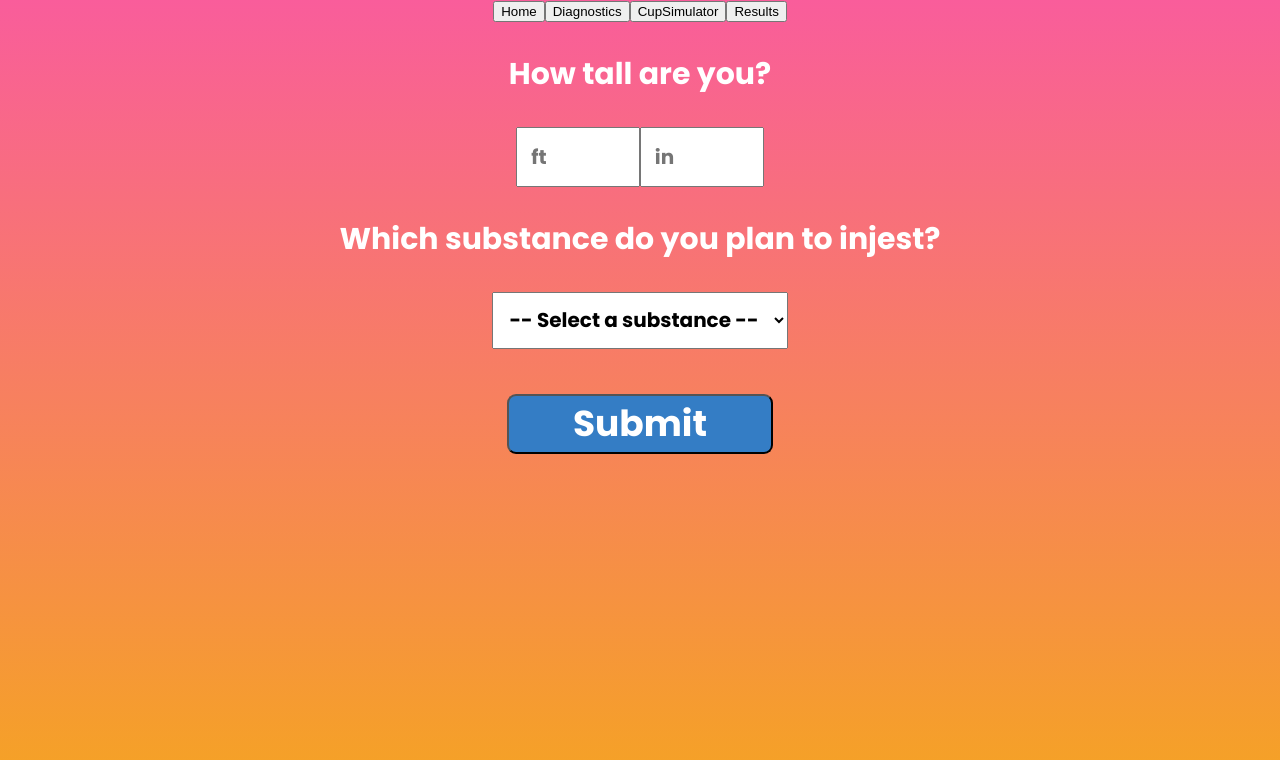
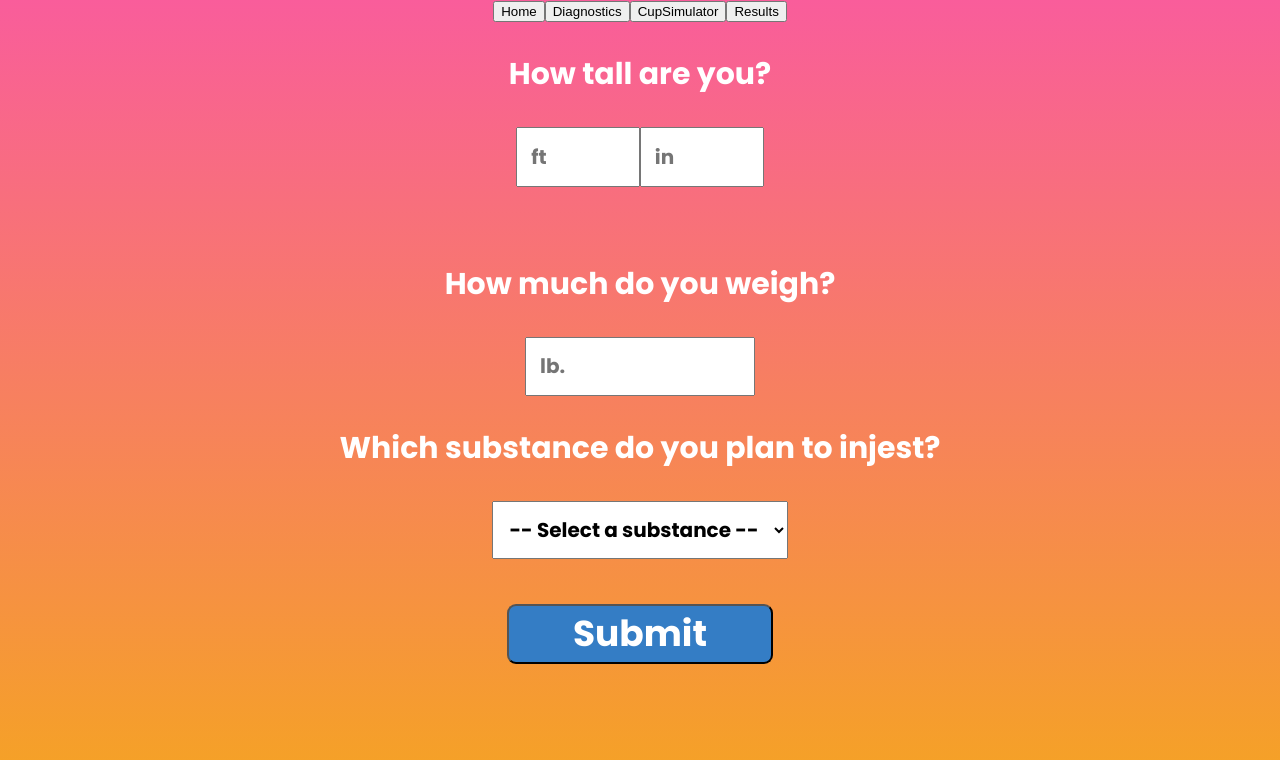
Before and after one commit to alexlwn123/guzzler, a React (Create React App) app: page /diagnostics in a window 1280 px wide. Shown: the top 760 px of the page. Built offline with nearby package versions, Linux system fonts and the light colour scheme; a small style sheet from the web is missing.

Commit message:
Fixed button

```diff
--- a/src/App.css
+++ b/src/App.css
@@ -162,6 +162,12 @@
     font-size: 20px;
 }
 
+.weight {
+    padding: 1%;
+    font-family: "Poppins";
+    font-size: 20px;
+    width: 200px;
+}
 .substance {
     padding: 1%;
     font-family: "Poppins";
--- a/src/App.js
+++ b/src/App.js
@@ -40,7 +40,6 @@ function App() {
         <Route exact path="/simulator"> <Simulator material={material} /> </Route>
         <Route exact path="/results"> <Results material={material} /></Route>
         <Route exact path="/" component={LandingScreen} />
-
       </Switch>
     </div>
   );
--- a/src/Components/Q1.js
+++ b/src/Components/Q1.js
@@ -2,7 +2,7 @@ import React from 'react';
 import { Route, Link } from "react-router-dom";
 
 function Diagnostics(props) {
-  const { heightFt, heightIn, material, amount } = props.data;
+  const { weight, heightFt, heightIn, material, amount } = props.data;
 
   function onSubmit() {
 
@@ -36,6 +36,22 @@ function Diagnostics(props) {
           required
         />
 
+        <br />
+        <br />
+
+        <p>How much do you weigh?</p>
+        <input
+          type = "number"
+          min = "0"
+          max = "300"
+          name="weight"
+          className="weight"
+          placeholder="lb."
+          value={weight}
+          onChange={props.handler}
+          required
+        />
+
 
         <p>Which substance do you plan to injest?</p>
         <select
--- a/src/Components/Results.js
+++ b/src/Components/Results.js
@@ -1,4 +1,5 @@
 import React, { useEffect } from 'react';
+import { Link } from "react-router-dom";
 import stop from "../res/stopsign.png";
 
 
@@ -15,11 +16,13 @@ function Results(props) {
 
   return (
     <div>
-          <img src={stop} className="stop" style={{"top": "20px", "position": "relative"}} alt="STOP!" />
+      <img src={stop} className="stop" style={{"top": "20px", "position": "relative"}} alt="STOP!" />
       <p style={{"fontSize": "50px", "color": "white", "fontFamily":"Poppins"}}><b>Never Drink {material}!!</b></p>
       <p style={{"fontSize": "25px", "color":"white", "fontFamily":"Poppins"}}><i>...You should know better.</i></p>
-      <button className="home">Home</button>
-      </div>
+      <Link to="/">
+        <button className="home">Home</button>
+      </Link>
+    </div>
 
 
   )
```
Also changed, not shown: src/res/thumbnail.png (added).
